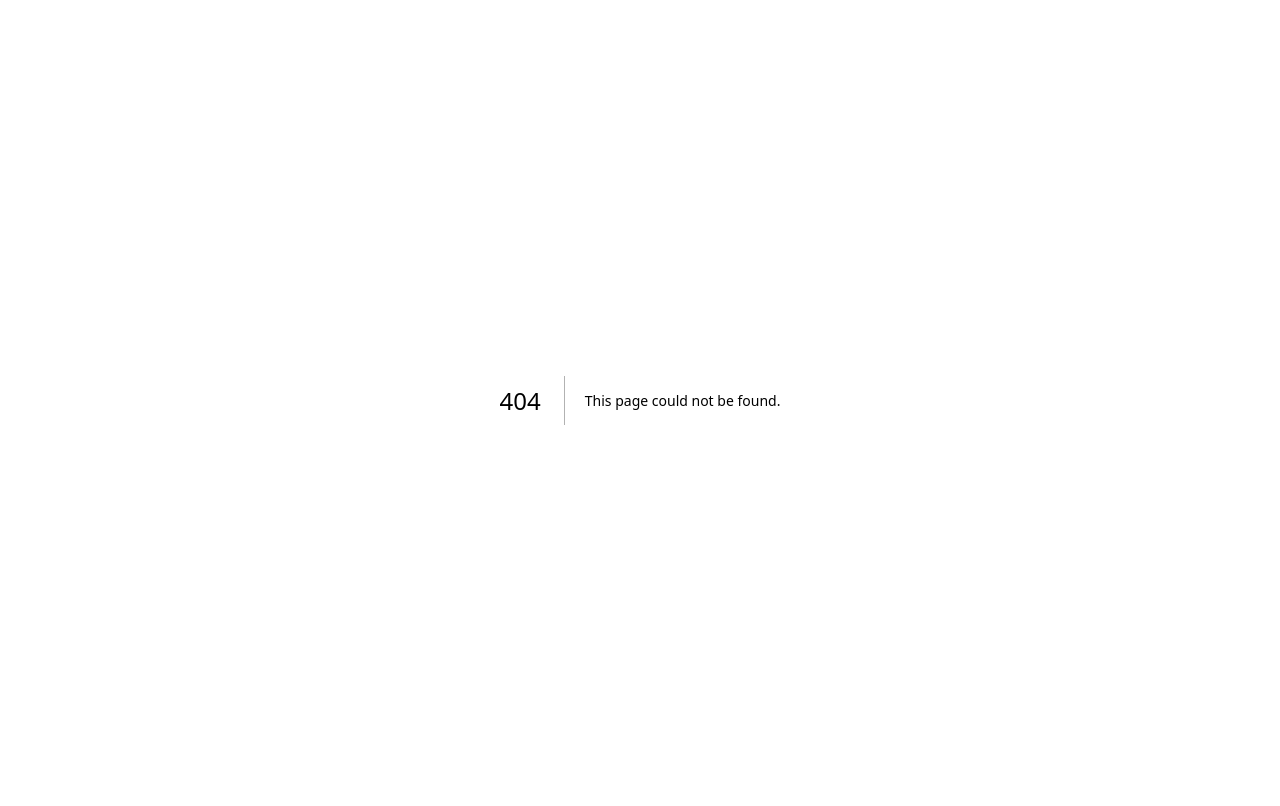
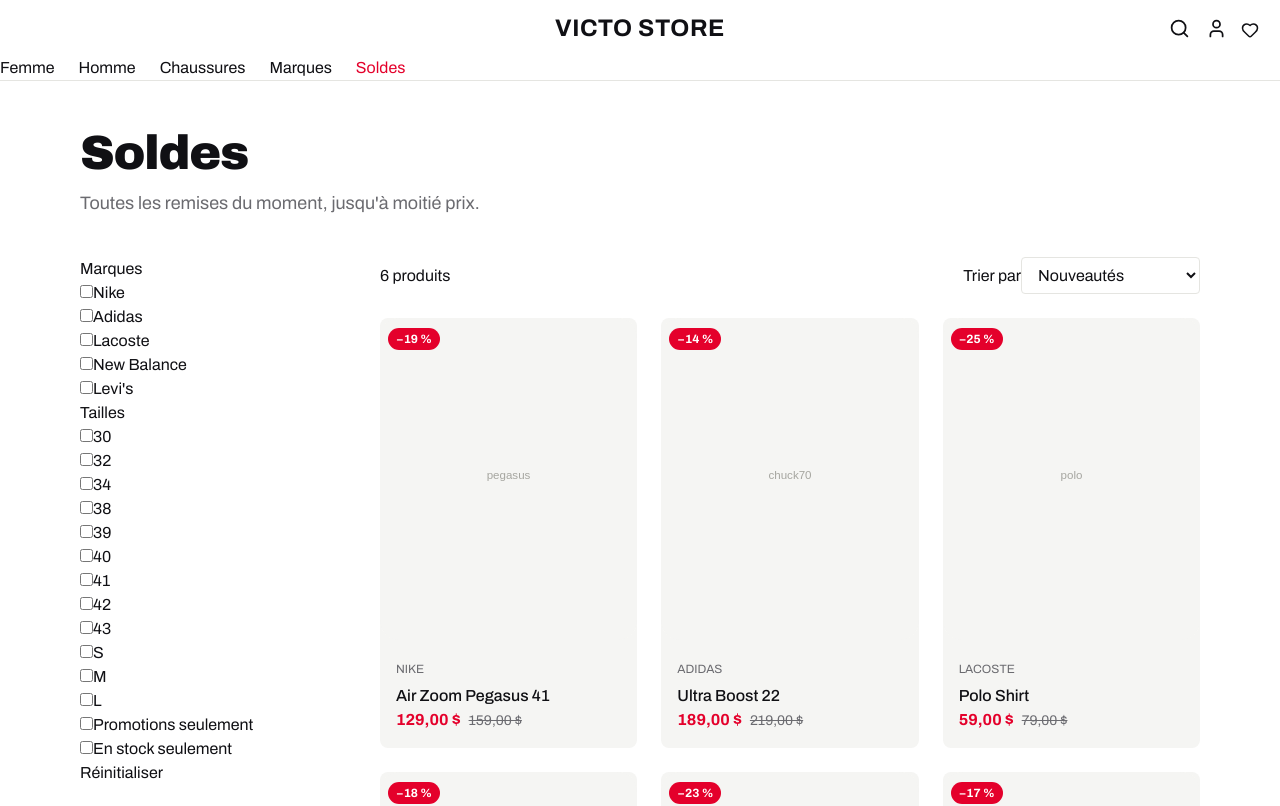
Before and after one commit to STEF229/victo-store, a Next.js app: page /soldes in a window 1280 px wide. Before the commit this address had no page. Shown: the top 806 px of the page. Built offline with nearby package versions, Linux system fonts and the light colour scheme.

Commit message:
chore(087): formatage post-porte

```diff
--- /dev/null
+++ b/src/app/soldes/page.tsx
@@ -0,0 +1,13 @@
+import { VueCatalogue } from '@/components/catalogue/VueCatalogue';
+import { estEnPromotion } from '@/lib/catalogue';
+import { listerProduits } from '@/lib/donnees';
+
+export default function PageSoldes() {
+  return (
+    <VueCatalogue
+      titre="Soldes"
+      description="Toutes les remises du moment, jusqu'à moitié prix."
+      produits={listerProduits().filter(estEnPromotion)}
+    />
+  );
+}
```
Also changed, not shown: 1 other file (tests, documents, lock files or other folders).
